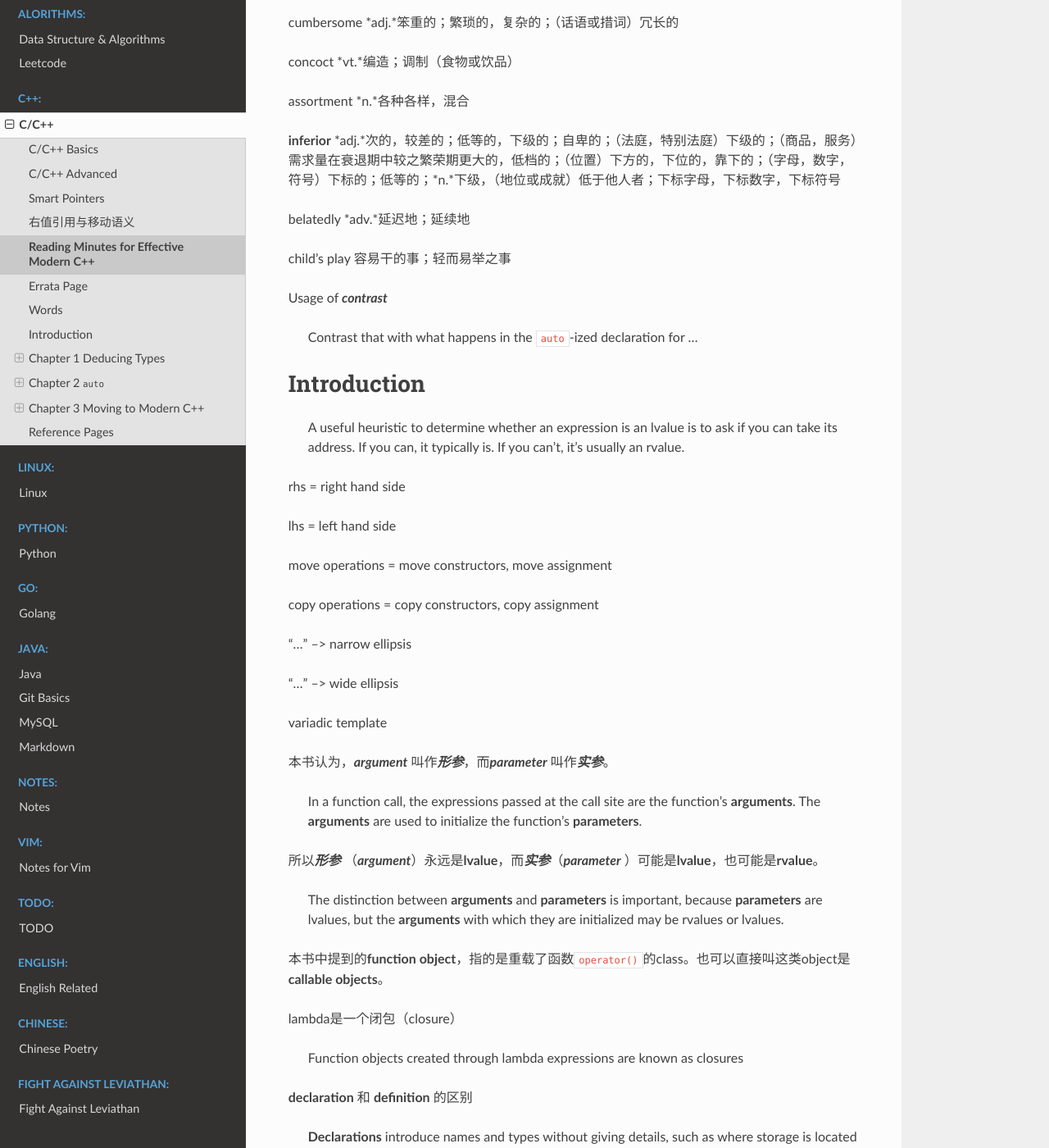
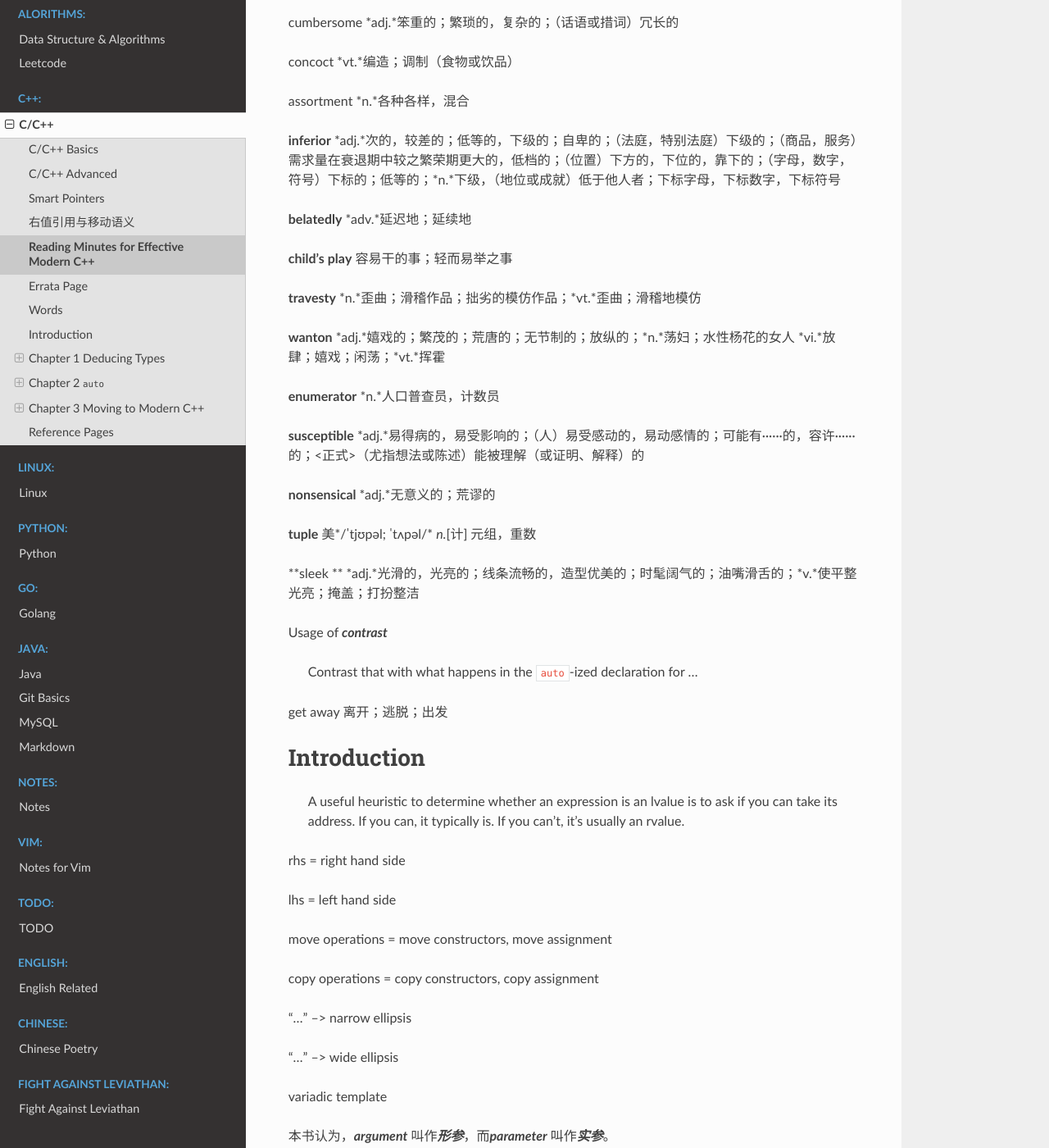
Before and after one commit to Pyrad/pyradnotes, a Sphinx documentation site: the page built from source/CPP/ReadingMinutesEffectiveModernCPP.md, in a window 1280 px wide and 1400 px high, scrolled down 3410 px. Shown: the whole window at 82% size. Built offline with Sphinx 7.4.7 and the Read the Docs theme 2.0.0, drawn with Linux system fonts in a browser that asks for light colours; some of the changed text lies outside the part shown.

Commit message:
Start for item 10
For ReadingMinutesEffectiveModernCP

```diff
--- a/source/CPP/ReadingMinutesEffectiveModernCPP.md
+++ b/source/CPP/ReadingMinutesEffectiveModernCPP.md
@@ -154,9 +154,25 @@ assortment *n.*各种各样，混合
 
 
 
-belatedly *adv.*延迟地；延续地
-
-child's play 容易干的事；轻而易举之事
+**belatedly** *adv.*延迟地；延续地
+
+**child's play** 容易干的事；轻而易举之事
+
+
+
+**travesty** *n.*歪曲；滑稽作品；拙劣的模仿作品；*vt.*歪曲；滑稽地模仿
+
+**wanton** *adj.*嬉戏的；繁茂的；荒唐的；无节制的；放纵的；*n.*荡妇；水性杨花的女人 *vi.*放肆；嬉戏；闲荡；*vt.*挥霍
+
+**enumerator** *n.*人口普查员，计数员
+
+**susceptible** *adj.*易得病的，易受影响的；（人）易受感动的，易动感情的；可能有······的，容许······的；<正式>（尤指想法或陈述）能被理解（或证明、解释）的
+
+**nonsensical** *adj.*无意义的；荒谬的
+
+**tuple** 美*/ˈtjʊpəl; ˈtʌpəl/*  *n.*[计] 元组，重数
+
+**sleek ** *adj.*光滑的，光亮的；线条流畅的，造型优美的；时髦阔气的；油嘴滑舌的；*v.*使平整光亮；掩盖；打扮整洁
 
 
 
@@ -165,6 +181,8 @@ Usage of ***contrast***
 > Contrast that with what happens in the `auto`-ized declaration for ...
 
 
+
+get away 离开；逃脱；出发
 
 
 
@@ -1870,9 +1888,11 @@ template metaprogramming = TMP
 
 
 
-
-
-
+## Item 10: Prefer scoped `enum`s to unscoped `enum`s
+
+
+
+*compile constant* ：编译时常量
 
 
 
```
